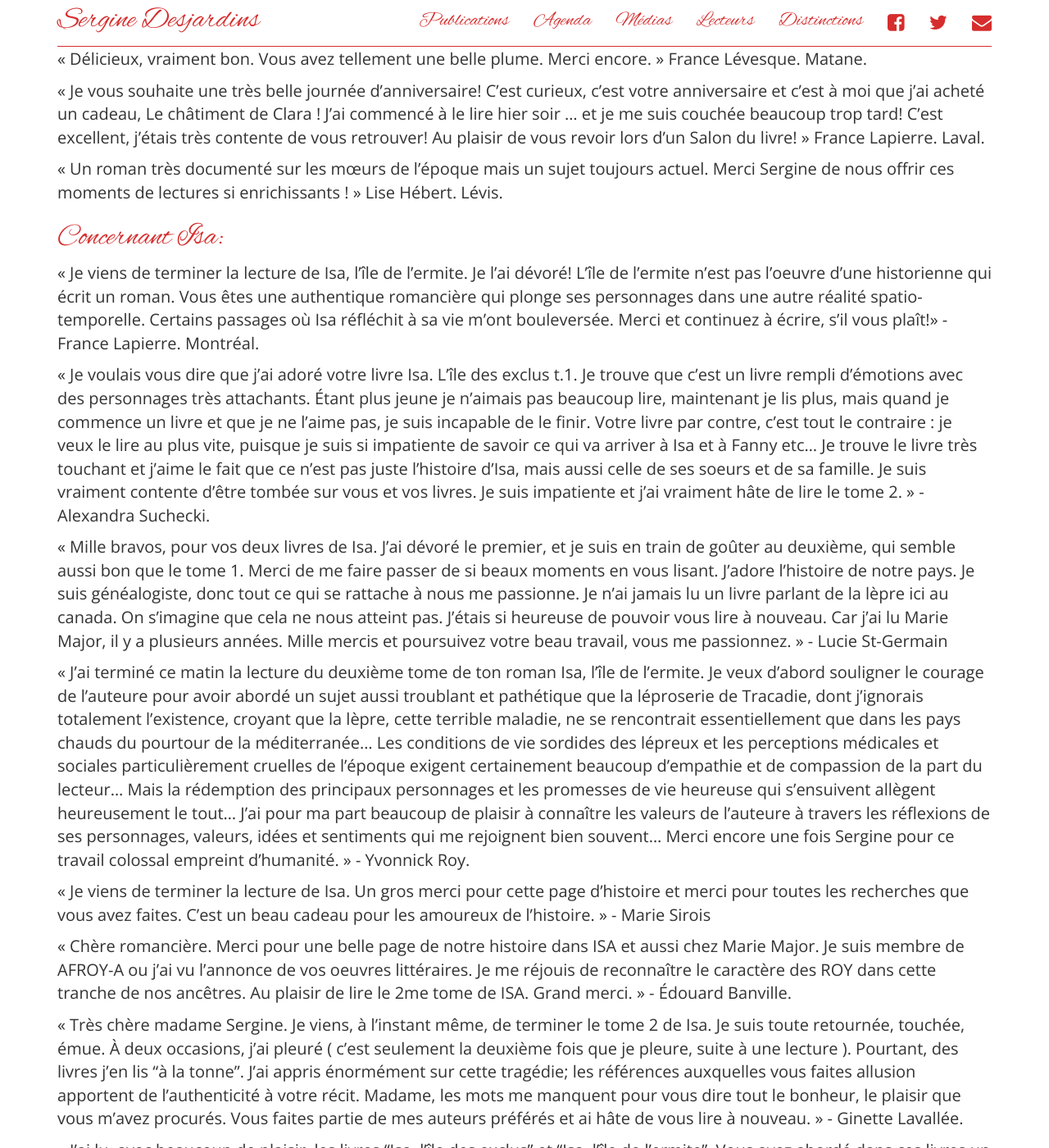
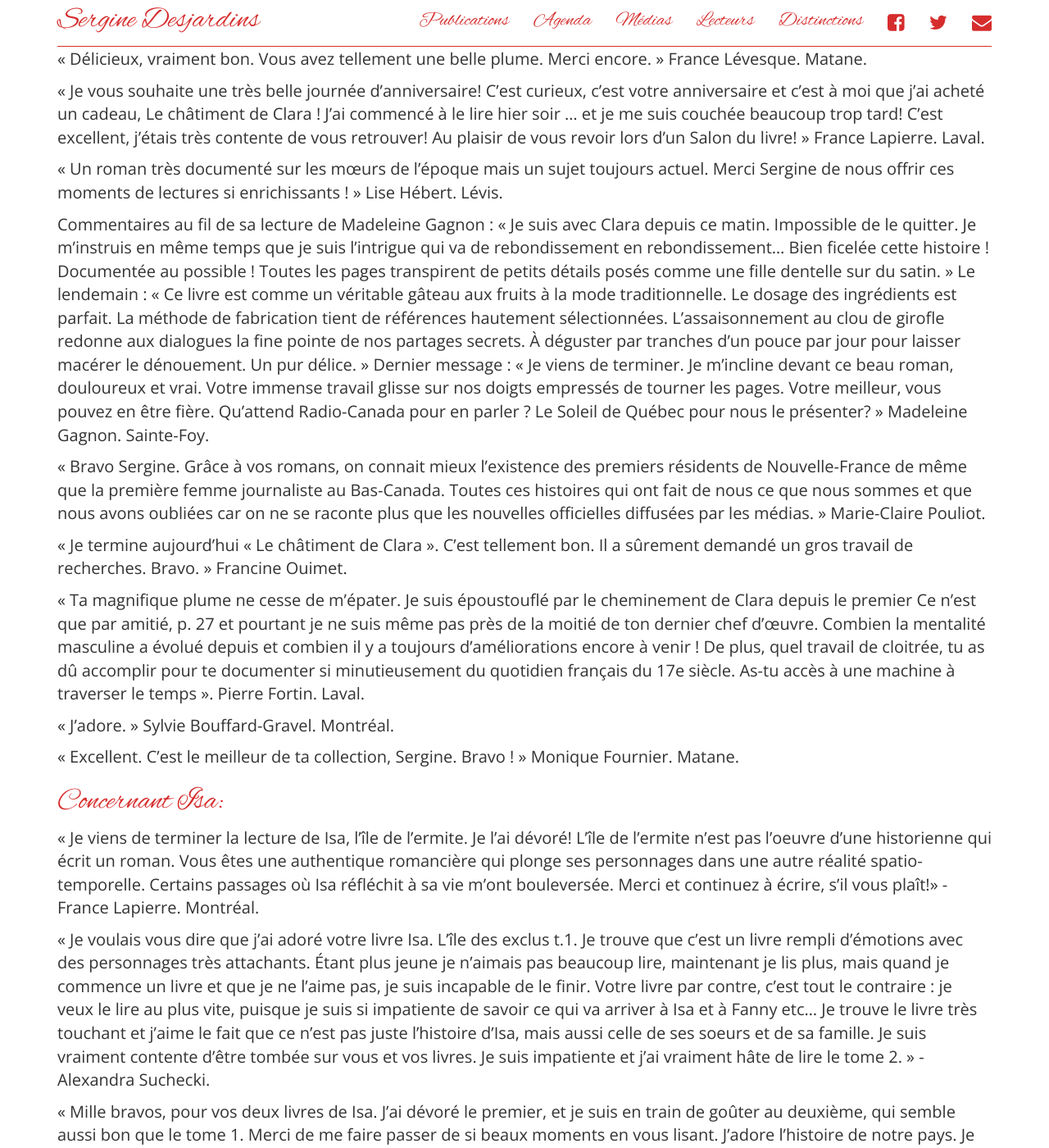
Before and after one commit to serginedesjardins/serginedesjardins.github.io, a Jekyll site: the page built from lecteurs.md, in a window 1280 px wide and 1400 px high, scrolled down 2605 px. Shown: the whole window at 82% size. Built offline with Jekyll 4.4.1, drawn with Linux system fonts in a browser that asks for light colours; nearby versions of some CDN libraries.

Commit message:
commentaires ajoutés
J'ai ajouté des commentaires de Lecteurs-trices.

```diff
--- a/lecteurs.md
+++ b/lecteurs.md
@@ -47,6 +47,20 @@ permalink: /lecteurs/
 « Je vous souhaite une très belle journée d'anniversaire! C'est curieux, c'est votre anniversaire et c'est à moi que j'ai acheté un cadeau, Le châtiment de Clara ! J'ai commencé à le lire hier soir ... et je me suis couchée beaucoup trop tard! C'est excellent, j'étais très contente de vous retrouver! Au plaisir de vous revoir lors d'un Salon du livre! » France Lapierre. Laval.
 
 « Un roman très documenté sur les mœurs de l’époque mais un sujet toujours actuel. Merci Sergine de nous offrir ces moments de lectures si enrichissants ! » Lise Hébert. Lévis.
+
+Commentaires au fil de sa lecture de Madeleine Gagnon : « Je suis avec Clara depuis ce matin. Impossible de le quitter.  Je m’instruis en même temps que je suis l’intrigue qui va de rebondissement en rebondissement… Bien ficelée cette histoire ! Documentée au possible ! Toutes les pages transpirent de petits détails posés comme une fille dentelle sur du satin. » Le lendemain : « Ce livre est comme un véritable gâteau aux fruits à la mode traditionnelle. Le dosage des ingrédients est parfait. La méthode de fabrication tient de références hautement sélectionnées. L’assaisonnement au clou de girofle redonne aux dialogues la fine pointe de nos partages secrets. À déguster par tranches d’un pouce par jour pour laisser macérer le dénouement. Un pur délice. » Dernier message : « Je viens de terminer. Je m’incline devant ce beau roman, douloureux et vrai. Votre immense travail glisse sur nos doigts empressés de tourner les pages. Votre meilleur, vous pouvez en être fière. Qu’attend Radio-Canada pour en parler ? Le Soleil de Québec pour nous le présenter? » Madeleine Gagnon. Sainte-Foy.
+
+« Bravo Sergine. Grâce à vos romans, on connait mieux l’existence des premiers résidents de Nouvelle-France de même que la première femme journaliste au Bas-Canada. Toutes ces histoires qui ont fait de nous ce que nous sommes et que nous avons oubliées car on ne se raconte plus que les nouvelles officielles diffusées par les médias. » Marie-Claire Pouliot.
+
+« Je termine aujourd’hui « Le châtiment de Clara ». C’est tellement bon. Il a sûrement demandé un gros travail de recherches. Bravo. » Francine Ouimet.
+
+« Ta magnifique plume ne cesse de m’épater. Je suis époustouflé par le cheminement de Clara depuis le premier Ce n’est que par amitié, p. 27 et pourtant je ne suis même pas près de la moitié de ton dernier chef d’œuvre. Combien la mentalité masculine a évolué depuis et combien il y a toujours d’améliorations encore à venir ! De plus, quel travail de cloitrée, tu as dû accomplir pour te documenter si minutieusement du quotidien français du 17e siècle. As-tu accès à une machine à traverser le temps ». Pierre Fortin. Laval.
+
+« J’adore. » Sylvie Bouffard-Gravel. Montréal.
+
+« Excellent. C’est le meilleur de ta collection, Sergine. Bravo ! » Monique Fournier. Matane.
+
+
 
 # Concernant Isa:
 
```
